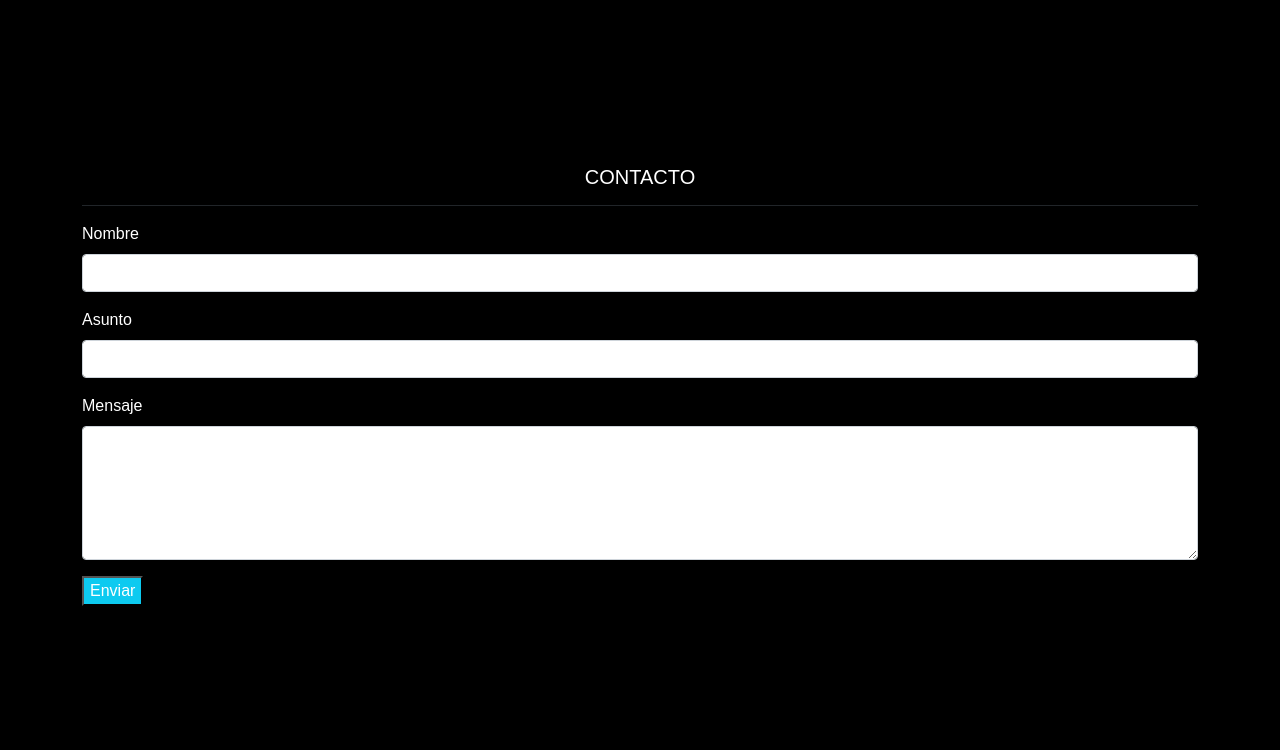
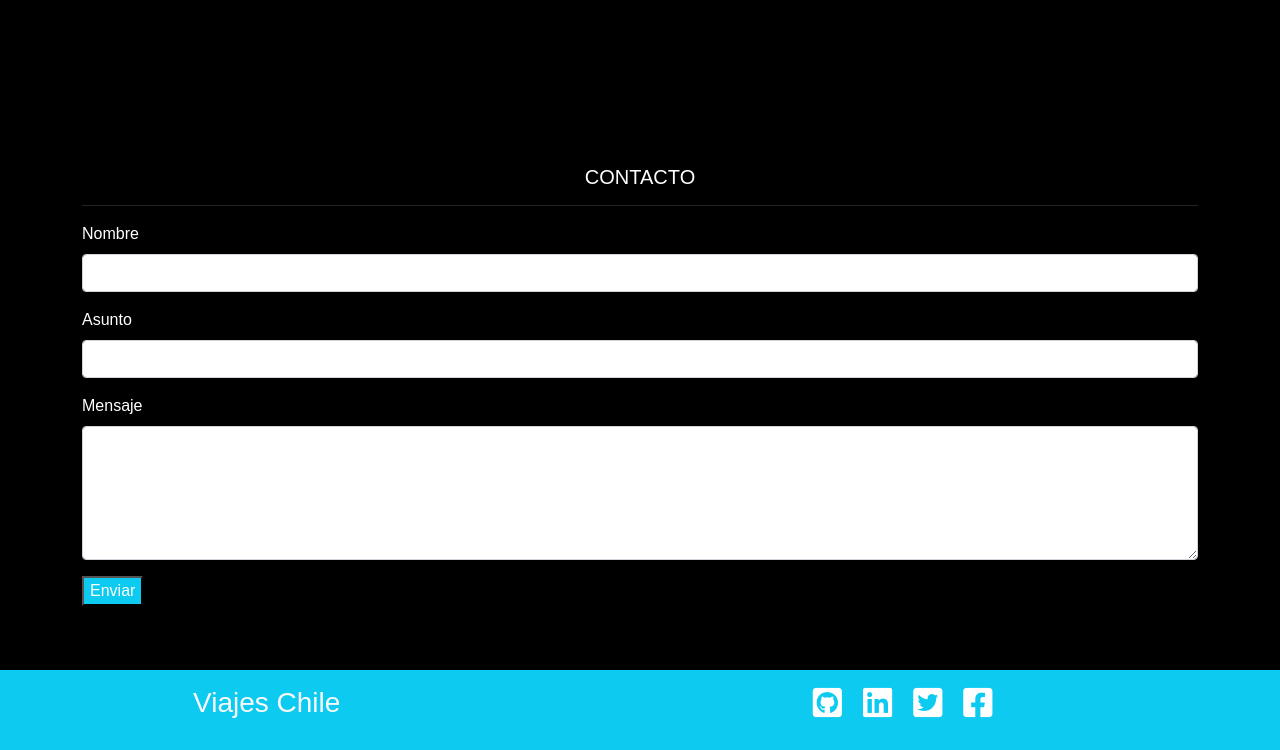
Before and after one commit to Gaby-ArtPage/ViajesChile, a plain HTML site: page index.html in a window 1280 px wide. Shown: the part 2005-2755 px from the top of the page. Before the commit the page ends 2675 px from the top, so only its background shows below. Drawn offline with nearby package versions, Linux system fonts and the light colour scheme.

Commit message:
Incorporacion del Footer

```diff
--- a/assets/css/style.css
+++ b/assets/css/style.css
@@ -48,3 +48,13 @@ body {
     font-size: large;
     height: 7rem;
 }
+footer {
+    height: 5rem;
+    font-size: large;
+    background: #0dcaf0;
+    border: none;
+}
+footer i{
+    font-size: 25pt;
+    color: white;
+}
--- a/index.html
+++ b/index.html
@@ -31,7 +31,7 @@
 <nav class="navbar navbar-expand-lg navbar-light bg-transparent fixed-top"> <!--menú fijo-->
     <div class="container px-4">
 
-            <a class="navbar-brand" height= "1rem"  href="#">
+            <a class="navbar-brand" height= "1rem"  href="#carouselExampleControls">
               <img src="./assets/img/viajes.svg" alt="logo_viaje" style="height: 2rem;">
             </a>
 
@@ -214,7 +214,6 @@
             </div>
         </div>
     </section>
-</main>
     <!------------------------------------------------------->
     <!--             Formulario de Contacto                -->
     <!------------------------------------------------------->
@@ -239,8 +238,31 @@
                 </div>
             </form>
         </div>
+    </section>
+</main>
+
+<!------------------------------------------------------->
+<!--                        Footer                     -->
+<!------------------------------------------------------->
+<footer>
+    <section class="container-fluid py-3">
+      <div class="row text-light">
+        <div class= "col-5">
+          <h3 class="text-light text-center">Viajes Chile</h3>
+        </div>
+
+        <div class="col-7 row">
+          <div style="text-align: center;">
+            <a href= "https://github.com/" target="_blank"><i style="padding-left: 1rem;" class="fab fa-github-square"></i></a>
+            <a href="https://cl.linkedin.com/" target="_blank"><i style="padding-left: 1rem;" class="fab fa-linkedin"></i></a>
+            <a href="https://twitter.com/" target="_blank"><i style="padding-left: 1rem;" class="fab fa-twitter-square"></i></a>
+            <a href="https://www.facebook.com/" target="_blank"><i style="padding-left: 1rem;" class="fab fa-facebook-square"></i></a>
+          </div>
+        </div>
+      </div>
 
     </section>
+</footer>
 
 
   <script src="https://code.jquery.com/jquery-3.6.0.js"
```
Lines whose indentation alone changed are shown as unchanged.
